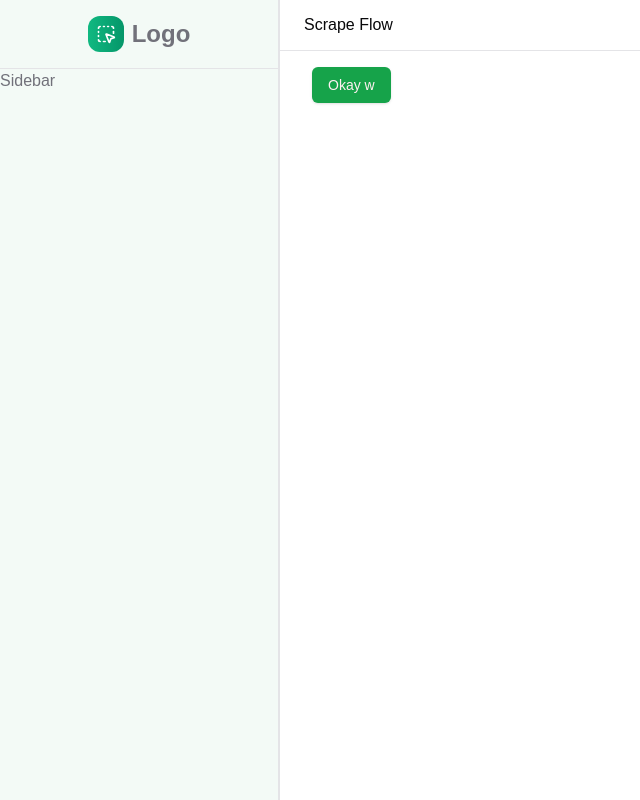
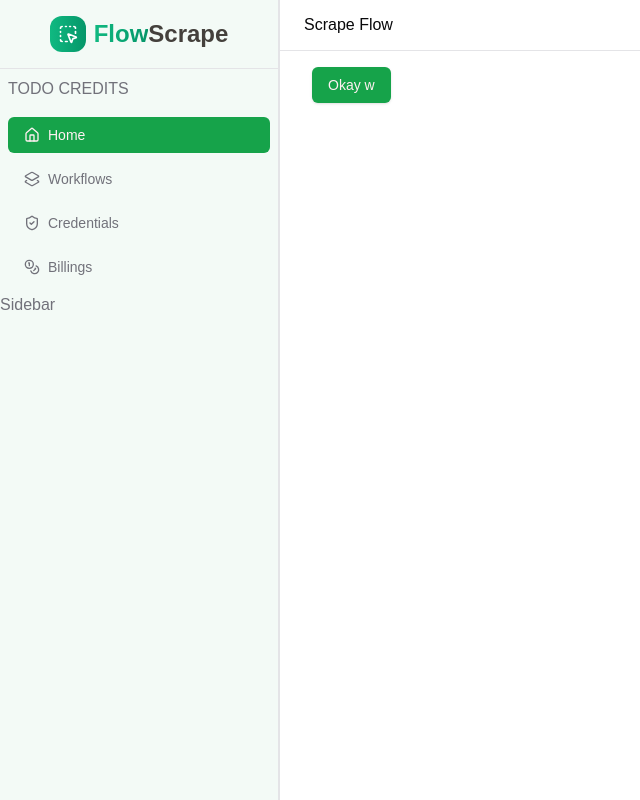
Before and after one commit to vijaykolar/scrape-flow, a Next.js app: page / in a window 1280 px wide. Shown: the whole page, without its empty margins (0-640 px from the left). Built offline with nearby package versions, Linux system fonts and the light colour scheme.

Commit message:
working on sidebar

```diff
--- a/src/components/Logo.tsx
+++ b/src/components/Logo.tsx
@@ -19,7 +19,12 @@ export const Logo = ({ fontSize = "text-2xl", iconSize = 20 }: Props) => {
       <div className="rounded-xl bg-gradient-to-r from-emerald-500 to-emerald-600 p-2">
         <SquareDashedMousePointer size={iconSize} className="stroke-white" />
       </div>
-      Logo
+      <div>
+        <span className="bg-gradient-to-r from-emerald-500 to-emerald-600 bg-clip-text text-transparent">
+          Flow
+        </span>
+        <span className="text-stone-700 dark:text-stone-300">Scrape</span>
+      </div>
     </Link>
   );
 };
--- a/src/components/Sidebar.tsx
+++ b/src/components/Sidebar.tsx
@@ -1,3 +1,4 @@
+"use client";
 import {
   CoinsIcon,
   HomeIcon,
@@ -6,6 +7,9 @@ import {
   ShieldCheckIcon,
 } from "lucide-react";
 import { Logo } from "@/components/Logo";
+import Link from "next/link";
+import { buttonVariants } from "@/components/ui/button";
+import { usePathname } from "next/navigation";
 
 type Routes = {
   href: string;
@@ -37,11 +41,34 @@ const routes: Routes = [
 ];
 
 export const DesktopSidebar = () => {
+  const pathname: string = usePathname();
+  const activeRoute =
+    routes.find(
+      (route) => route.href.length > 0 && pathname.includes(route.href),
+    ) || routes[0];
   return (
     <div className="hidden md:block relative min-w-[280px] max-w-[280px] h-screen overflow-hidden w-full bg-primary/5 dark:bg-secondary/30 dark:text-foreground text-muted-foreground border-r-2 border-separate">
       <div className="flex items-center justify-center gap-2 border-b-[1px] border-separate p-4">
         <Logo />
       </div>
+      <div className="p-2">TODO CREDITS</div>
+      <div className="flex flex-col p-2 gap-2">
+        {routes.map((route) => (
+          <Link
+            href={route.href}
+            key={route.href}
+            className={buttonVariants({
+              variant:
+                activeRoute.href === route.href
+                  ? "sidebarActiveItem"
+                  : "sidebarItem",
+            })}
+          >
+            <route.icon size={20} />
+            {route.label}
+          </Link>
+        ))}
+      </div>
       Sidebar
     </div>
   );
--- a/src/components/ui/button.tsx
+++ b/src/components/ui/button.tsx
@@ -1,8 +1,8 @@
-import * as React from "react"
-import { Slot } from "@radix-ui/react-slot"
-import { cva, type VariantProps } from "class-variance-authority"
+import * as React from "react";
+import { Slot } from "@radix-ui/react-slot";
+import { cva, type VariantProps } from "class-variance-authority";
 
-import { cn } from "@/lib/utils"
+import { cn } from "@/lib/utils";
 
 const buttonVariants = cva(
   "inline-flex items-center justify-center gap-2 whitespace-nowrap rounded-md text-sm font-medium transition-colors focus-visible:outline-none focus-visible:ring-1 focus-visible:ring-ring disabled:pointer-events-none disabled:opacity-50 [&_svg]:pointer-events-none [&_svg]:size-4 [&_svg]:shrink-0",
@@ -19,6 +19,10 @@ const buttonVariants = cva(
           "bg-secondary text-secondary-foreground shadow-sm hover:bg-secondary/80",
         ghost: "hover:bg-accent hover:text-accent-foreground",
         link: "text-primary underline-offset-4 hover:underline",
+        sidebarItem:
+          "gap-2 !justify-start hover:bg-accent hover:bg-primary/80 hover:text-primary-foreground",
+        sidebarActiveItem:
+          "gap-2 !justify-start bg-primary hover:bg-primary/90 text-primary-foreground",
       },
       size: {
         default: "h-9 px-4 py-2",
@@ -31,27 +35,27 @@ const buttonVariants = cva(
       variant: "default",
       size: "default",
     },
-  }
-)
+  },
+);
 
 export interface ButtonProps
   extends React.ButtonHTMLAttributes<HTMLButtonElement>,
     VariantProps<typeof buttonVariants> {
-  asChild?: boolean
+  asChild?: boolean;
 }
 
 const Button = React.forwardRef<HTMLButtonElement, ButtonProps>(
   ({ className, variant, size, asChild = false, ...props }, ref) => {
-    const Comp = asChild ? Slot : "button"
+    const Comp = asChild ? Slot : "button";
     return (
       <Comp
         className={cn(buttonVariants({ variant, size, className }))}
         ref={ref}
         {...props}
       />
-    )
-  }
-)
-Button.displayName = "Button"
+    );
+  },
+);
+Button.displayName = "Button";
 
-export { Button, buttonVariants }
+export { Button, buttonVariants };
```
Also changed, not shown: 2 other files (tests, documents, lock files or other folders).
